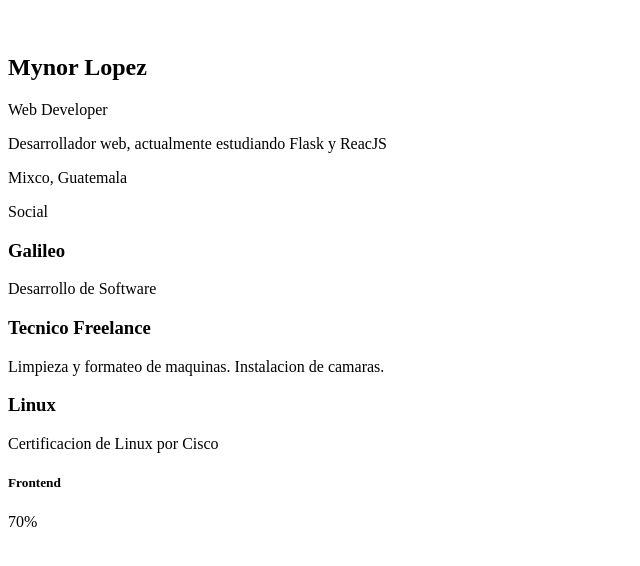
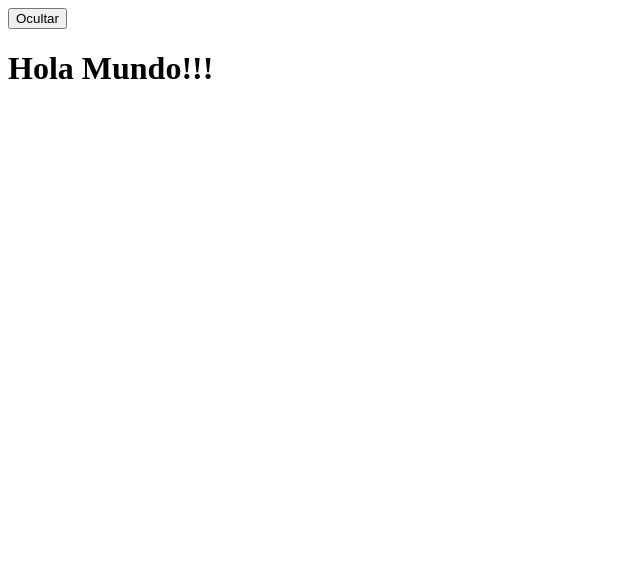
Before and after one commit to mynlop/cvReact, a React app: page / in a window 1280 px wide. Shown: the top 566 px of the page, without its empty margins (0-640 px from the left). Built offline with nearby package versions, Linux system fonts and the light colour scheme.

Commit message:
ejemplo de react hooks

```diff
--- /dev/null
+++ b/src/components/HelloWorld.jsx
@@ -0,0 +1,50 @@
+//import React, { Component } from 'react';
+//
+//class HelloWorld extends Component{
+//  state = {
+//    active: true
+//  }
+//
+//  handleClick = () => {
+//    this.setState({
+//      active: !this.state.active,
+//    });
+//  }
+//
+//  render(){
+//  return(
+//    <div>
+//      <button onClick={this.handleClick}>Ocultar</button>
+//      { this.state.active &&
+//	<h1>Hola mundo!!</h1>
+//      }
+//    </div>
+//  );
+// }
+//};
+//
+//export default HelloWorld;
+//
+//react hooks
+
+import React, { useState } from 'react';
+
+const HelloWorld = () => {
+
+  const [active, setActive] = useState(true);
+
+  const handleClick = () => {
+    setActive(!active);
+  }
+
+  return (
+    <div>
+      <button onClick={handleClick}>Ocultar</button>
+      {active &&
+	<h1>Hola Mundo!!!</h1>
+      }
+    </div>
+  );
+}
+
+export default HelloWorld;
--- a/src/index.js
+++ b/src/index.js
@@ -1,5 +1,6 @@
 import React from 'react';
 import ReactDOM from 'react-dom';
 import App from './containers/App';
+import HelloWorld from './components/HelloWorld';
 
-ReactDOM.render(<App />, document.getElementById('app'));
+ReactDOM.render(<HelloWorld />, document.getElementById('app'));
```
